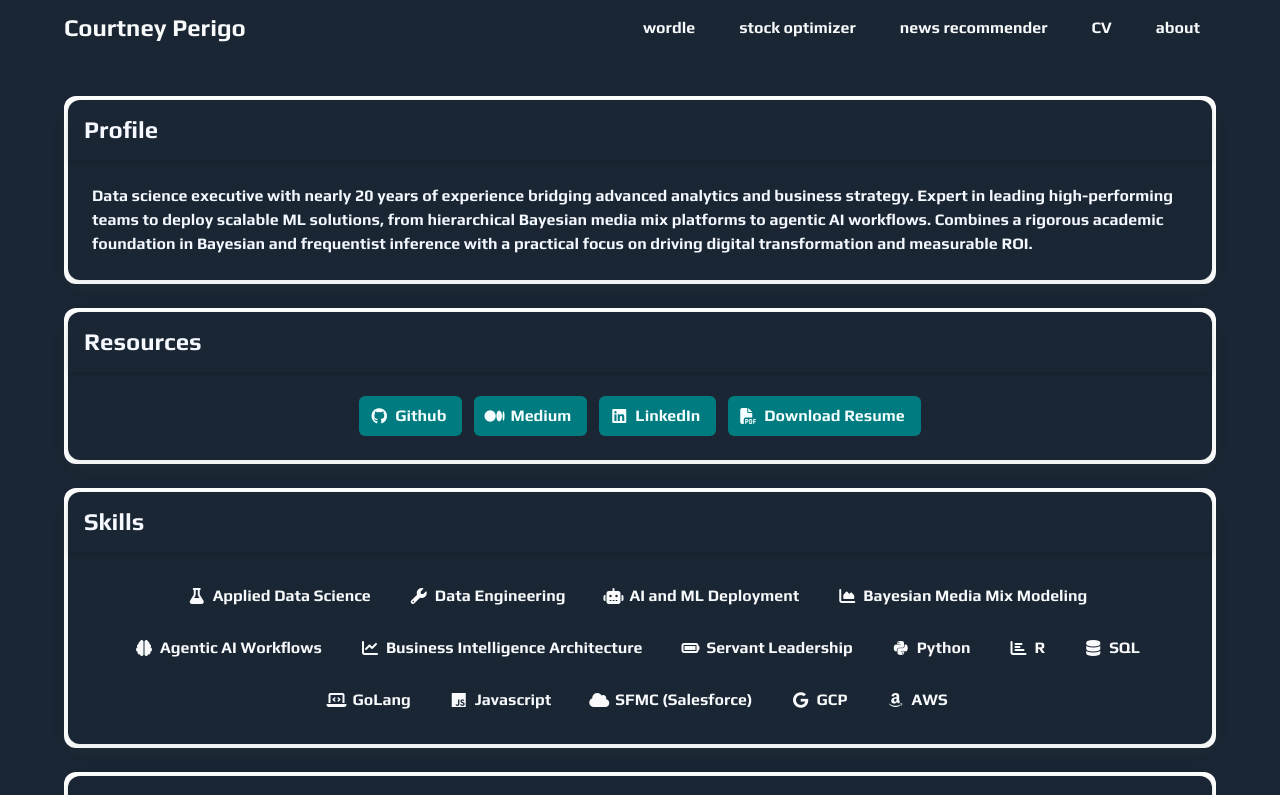
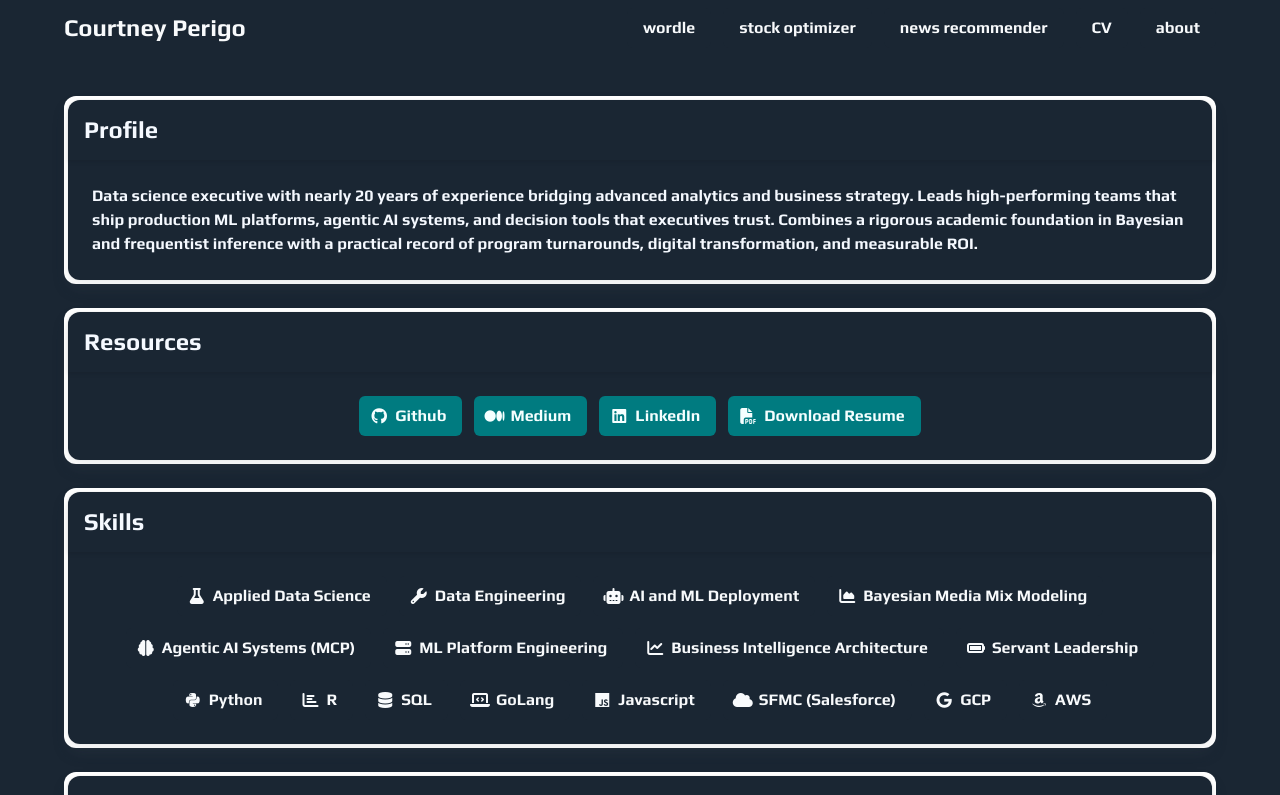
Before and after one commit to agentdanger/courtney-perigo-dotcom, a Vue app in the folder courtney-perigo-dotcom/: page /cv in a window 1280 px wide. Shown: the top 795 px of the page. Built offline with nearby package versions, Linux system fonts and the light colour scheme; what vue3-apexcharts would draw is missing.

Commit message:
CV page v3: turnaround story, MCP server, scenario platform; new public resume PDF

```diff
--- a/courtney-perigo-dotcom/src/views/Cv.vue
+++ b/courtney-perigo-dotcom/src/views/Cv.vue
@@ -169,10 +169,10 @@ export default {
     data() {
         return {
             resume_profile: "Data science executive with nearly 20 years of experience bridging \
-            advanced analytics and business strategy. Expert in leading high-performing teams to \
-            deploy scalable ML solutions, from hierarchical Bayesian media mix platforms to agentic \
-            AI workflows. Combines a rigorous academic foundation in Bayesian and frequentist \
-            inference with a practical focus on driving digital transformation and measurable ROI.",
+            advanced analytics and business strategy. Leads high-performing teams that ship \
+            production ML platforms, agentic AI systems, and decision tools that executives trust. \
+            Combines a rigorous academic foundation in Bayesian and frequentist \
+            inference with a practical record of program turnarounds, digital transformation, and measurable ROI.",
             resume_education: [
                 {
                     name: 'Northwestern University',
@@ -231,8 +231,12 @@ export default {
                     icon: 'fas fa-chart-area'
                 },
                 {
-                    name: 'Agentic AI Workflows',
+                    name: 'Agentic AI Systems (MCP)',
                     icon: 'fas fa-brain'
+                },
+                {
+                    name: 'ML Platform Engineering',
+                    icon: 'fas fa-server'
                 },
                 {
                     name: 'Business Intelligence Architecture',
@@ -280,7 +284,7 @@ export default {
                     title: 'SVP, Director of Data Science and Analytics',
                     company: 'Empower Ocean Media',
                     date: '2025 - Present',
-                    description: 'Lead Empower\'s data science and analytics practice and provide technical vision and mentorship for the agency\'s broader analytics organization. Built a production hierarchical Bayesian marketing mix modeling platform that guides media investment decisions across 50+ markets for clients including Whataburger, JD Sports, PetSmart, and Sprouts Farmers Market. Created an agentic AI operating practice built on version-controlled knowledge systems that AI agents read, maintain, and draft from, with human review at every step.'
+                    description: 'Lead Empower\'s data science and analytics practice and provide technical vision and mentorship for the agency\'s broader analytics organization. Built a production hierarchical Bayesian marketing mix modeling platform that guides media investment decisions across 50+ markets for clients including Whataburger, JD Sports, PetSmart, and Sprouts Farmers Market. Turned around a flagship measurement program under C-suite scrutiny and returned it from executive escalation to stable in nine weeks. Advanced the team\'s agentic AI practice into shipped infrastructure: a production MCP server gives data scientists and analysts AI-assistant access to production models, and an asynchronous scenario-execution service powers self-service budget optimization for planning teams.'
                 },
                 {
                     title: 'CEO, Owner of Empire Sports Analytics (ESA)',
```
Also changed, not shown: 1 other file (tests, documents, lock files or other folders).
